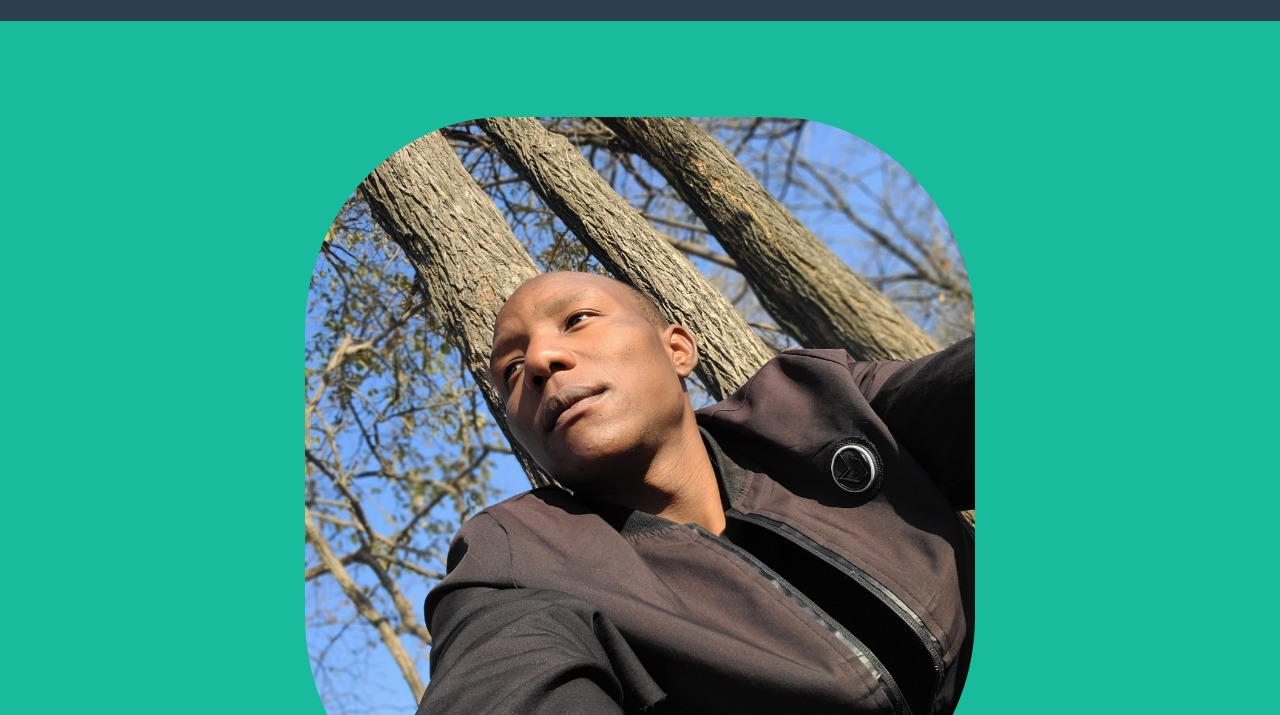
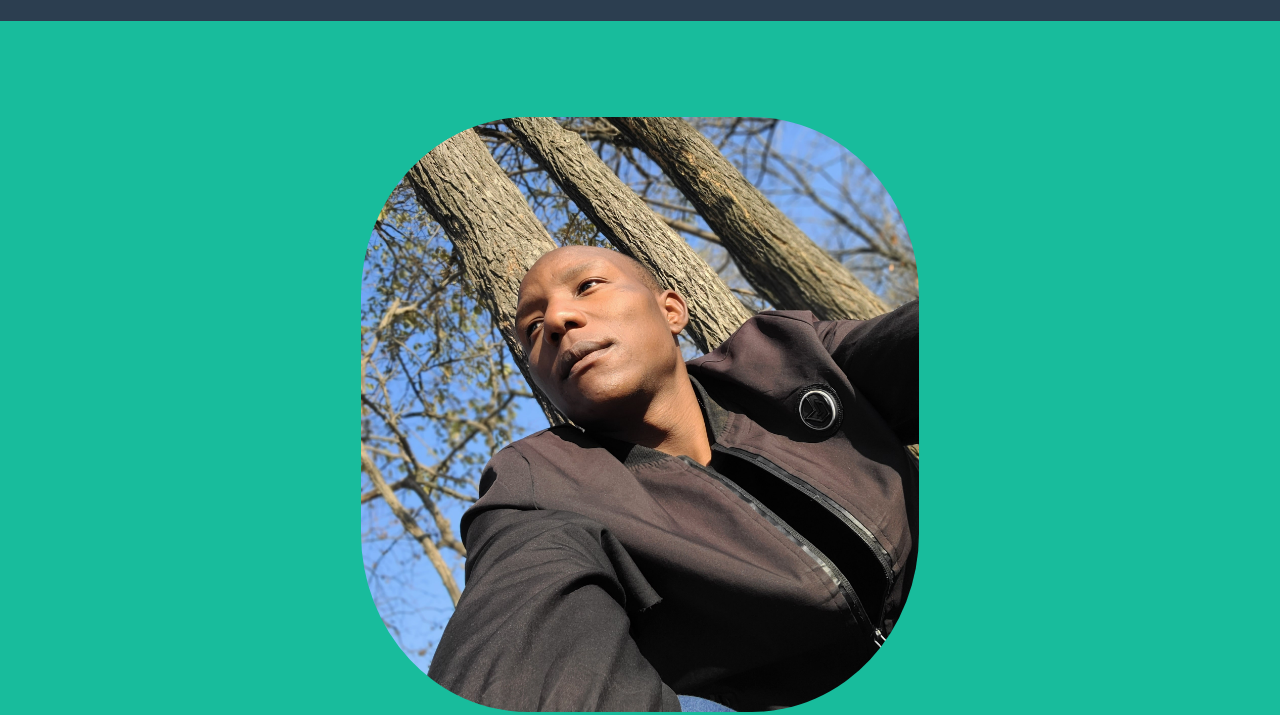
Before and after one commit to Sjmwax/website, a plain HTML site: page index.html in a window 1280 px wide. Shown: the part 85-800 px from the top of the page. Drawn offline with Linux system fonts and the light colour scheme.

Commit message:
Update index.html

```diff
--- a/index.html
+++ b/index.html
@@ -25,7 +25,7 @@
         </div>
     </nav>
     <header class="text-center text-white bg-primary masthead">
-        <div  class="container"><img id="profile-img" class="img-fluid d-block mx-auto mb-5" style="border-radius:30%; width:60%" src="assets/img/profile.png">
+        <div  class="container"><img id="profile-img" class="img-fluid d-block mx-auto mb-5" style="border-radius:30%; width:50%" src="assets/img/profile.png">
             <h1>536a6d</h1>
             <hr class="star-light">
             <h2 class="fw-light mb-0">Web Developer</h2>
```
